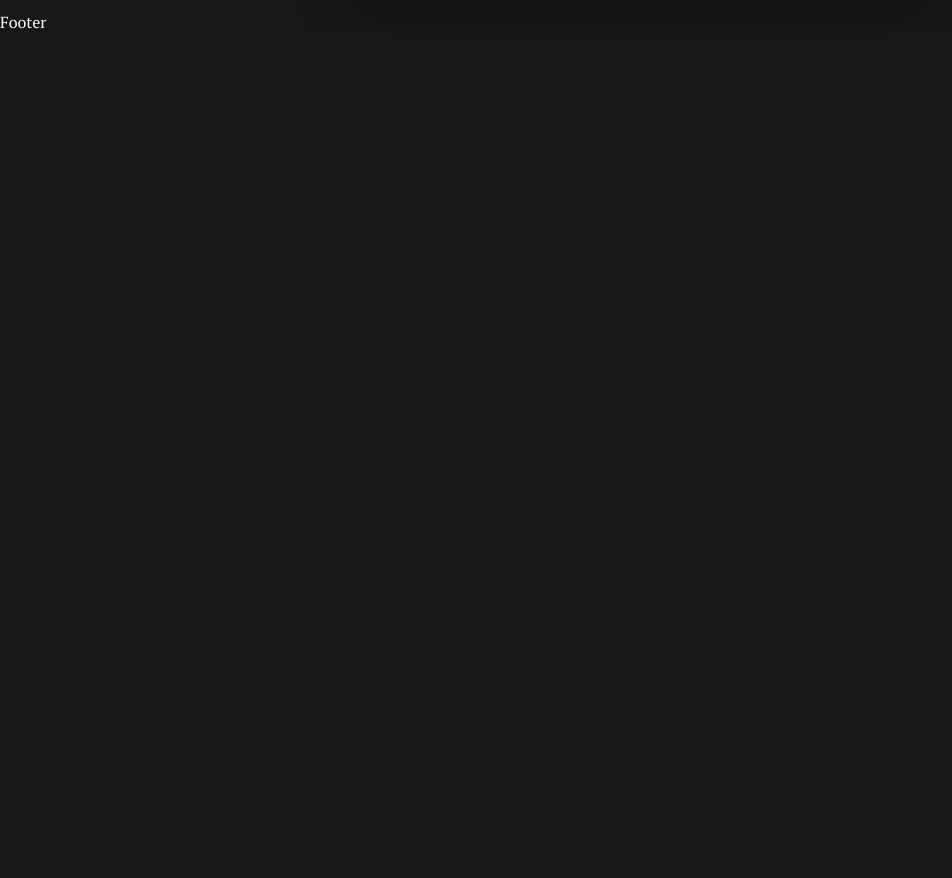
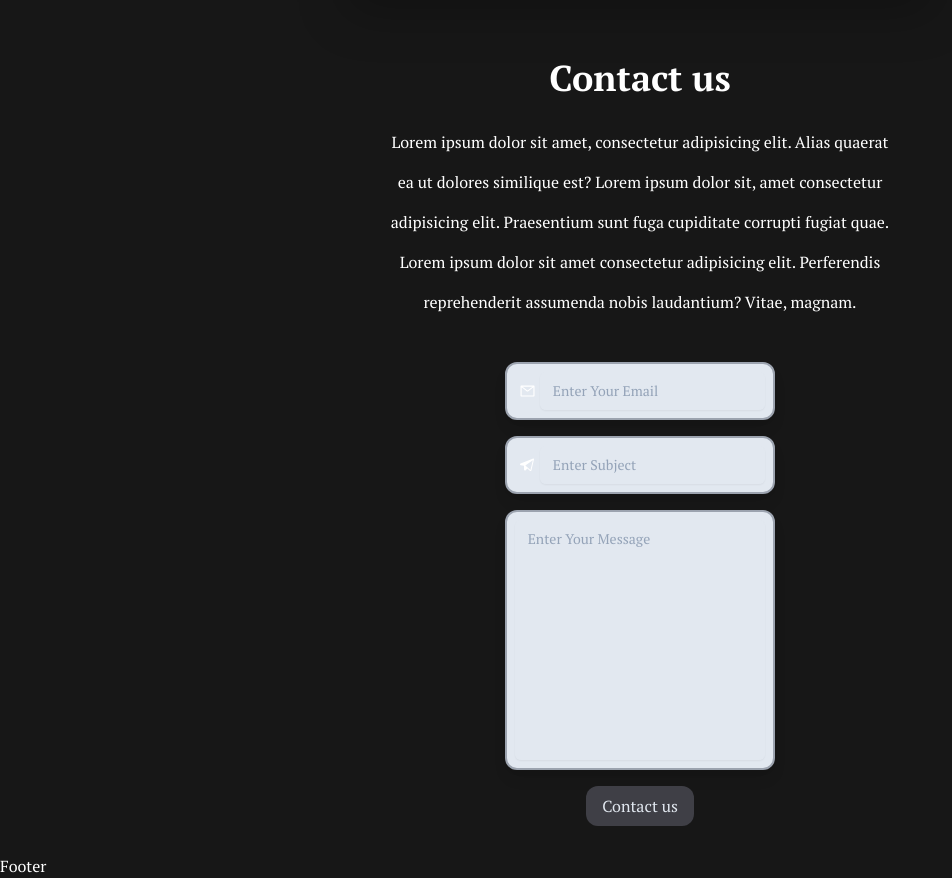
Before and after one commit to MuthonduG/anonymous_frontend, a Next.js app: page /landing in a window 1280 px wide. Shown: the part 2434-3312 px from the top of the page, without its empty margins (0-952 px from the left). Before the commit the page ends 2468 px from the top, so only its background shows below. Built offline with nearby package versions, Linux system fonts and the light colour scheme; a web font is replaced by a local one.

Commit message:
updates: contact us logic done

```diff
--- a/app/landing/page.tsx
+++ b/app/landing/page.tsx
@@ -2,6 +2,7 @@ import React from 'react'
 import Hero from '@/components/Hero/Hero'
 import About from '@/components/About/About'
 import Faqs from '@/components/FAQs/Faqs'
+import Contact from '@/components/Contact/Contact'
 
 const Landing = () => {
   return (
@@ -36,6 +37,7 @@ const Landing = () => {
           </Hero>
           <About/>
           <Faqs/>
+          <Contact/>
         </div>
       </div>
     </section>
--- a/components/Contact/Contact.tsx
+++ b/components/Contact/Contact.tsx
@@ -1,8 +1,48 @@
 import React from 'react'
+import { AiOutlineMail } from "react-icons/ai";
+import { PiTelegramLogoFill } from "react-icons/pi";
+import Button from '../ui/Button';
 
 const Contact = () => {
   return (
-    <div>Contact</div>
+    <section className="flex justify-center items-center w-full mt-10">
+      <div className="flex flex-col justify-center items-center w-[80%]">
+        <div className="text-center text-4xl font-semibold">
+          <span>
+            Contact us
+          </span>
+        </div>
+
+        <div className="leading-10 p-6 text-center w-[80%]">
+          <p className=''>
+            Lorem ipsum dolor sit amet, consectetur adipisicing elit. Alias quaerat ea ut dolores similique est?
+            Lorem ipsum dolor sit, amet consectetur adipisicing elit. Praesentium sunt fuga cupiditate corrupti fugiat quae.
+            Lorem ipsum dolor sit amet consectetur adipisicing elit. Perferendis reprehenderit assumenda nobis laudantium? Vitae, magnam.
+          </p>
+        </div>
+
+        <div className="flex items-start justify-center w-[60%]">
+          <form action="" className="w-full flex flex-col justify-center items-center rounded-xl p-4 gap-4">
+            <div className="xl:w-[70%] md:w-full border-2 border-gray-400 flex flex-row-reverse justify-center items-center bg-slate-200 rounded-xl shadow-lg p-2">
+              <input type="email" placeholder='Enter Your Email' className='w-[90%] bg-transparent placeholder:text-slate-400 text-slate-700 text-sm border border-slate-200 rounded-md px-3 py-2 transition duration-300 ease focus:outline-none focus:border-slate-400 hover:border-slate-300 shadow-sm focus:shadow'/>
+              <AiOutlineMail className='w-[10%]'/>
+            </div>
+            <div className="xl:w-[70%] md:w-full border-2 border-gray-400 flex flex-row-reverse justify-center items-center bg-slate-200 rounded-xl shadow-lg p-2">
+              <input type="text" placeholder='Enter Subject' className='w-[90%] bg-transparent placeholder:text-slate-400 text-slate-700 text-sm border border-slate-200 rounded-md px-3 py-2 transition duration-300 ease focus:outline-none focus:border-slate-400 hover:border-slate-300 shadow-sm focus:shadow'/>
+              <PiTelegramLogoFill className='w-[10%]'/>
+            </div>
+            <div className="xl:w-[70%] md:w-full border-2 border-gray-400 flex flex-row-reverse justify-center items-center bg-slate-200 rounded-xl shadow-lg p-2">
+              <textarea name="" id="" placeholder='Enter Your Message' className='w-[100%] h-[15rem] bg-transparent placeholder:text-slate-400 text-slate-700 text-sm border border-slate-200 rounded-md px-3 py-2 transition duration-300 ease focus:outline-none focus:border-slate-400 hover:border-slate-300 shadow-sm focus:shadow resize-none'></textarea>
+            </div>
+            <div className="flex justify-center items-center">
+              <Button>
+                Contact us
+              </Button>
+            </div>
+          </form>
+        </div>
+      </div>
+    </section>
   )
 }
 
--- a/components/ui/Button.tsx
+++ b/components/ui/Button.tsx
@@ -11,7 +11,7 @@ const Button = ({ btnType = "button", children, className = "", ariaLabel }: But
   return (
     <button
       type={btnType}
-      className={`bg-zinc-700 p-2 px-4 text-slate-200 rounded-xl hover:bg-zinc-900 hover:text-zinc-400 transition delay-75 ${className}`}
+      className={`bg-zinc-700 p-2 px-4 text-slate-200 rounded-xl hover:bg-zinc-900 hover:text-zinc-200 transition delay-75 ${className}`}
       aria-label={ariaLabel}
     >
       {children}
```
